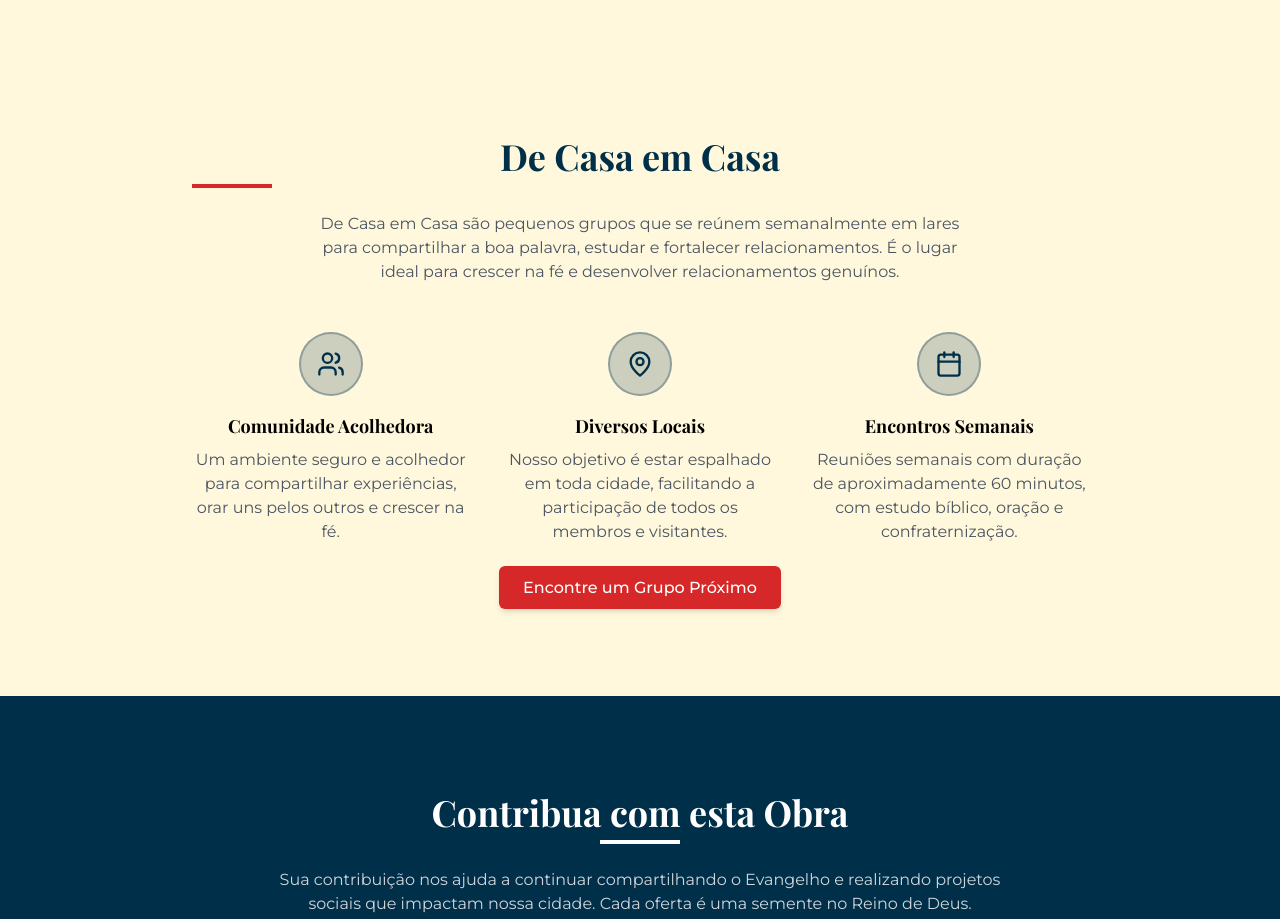
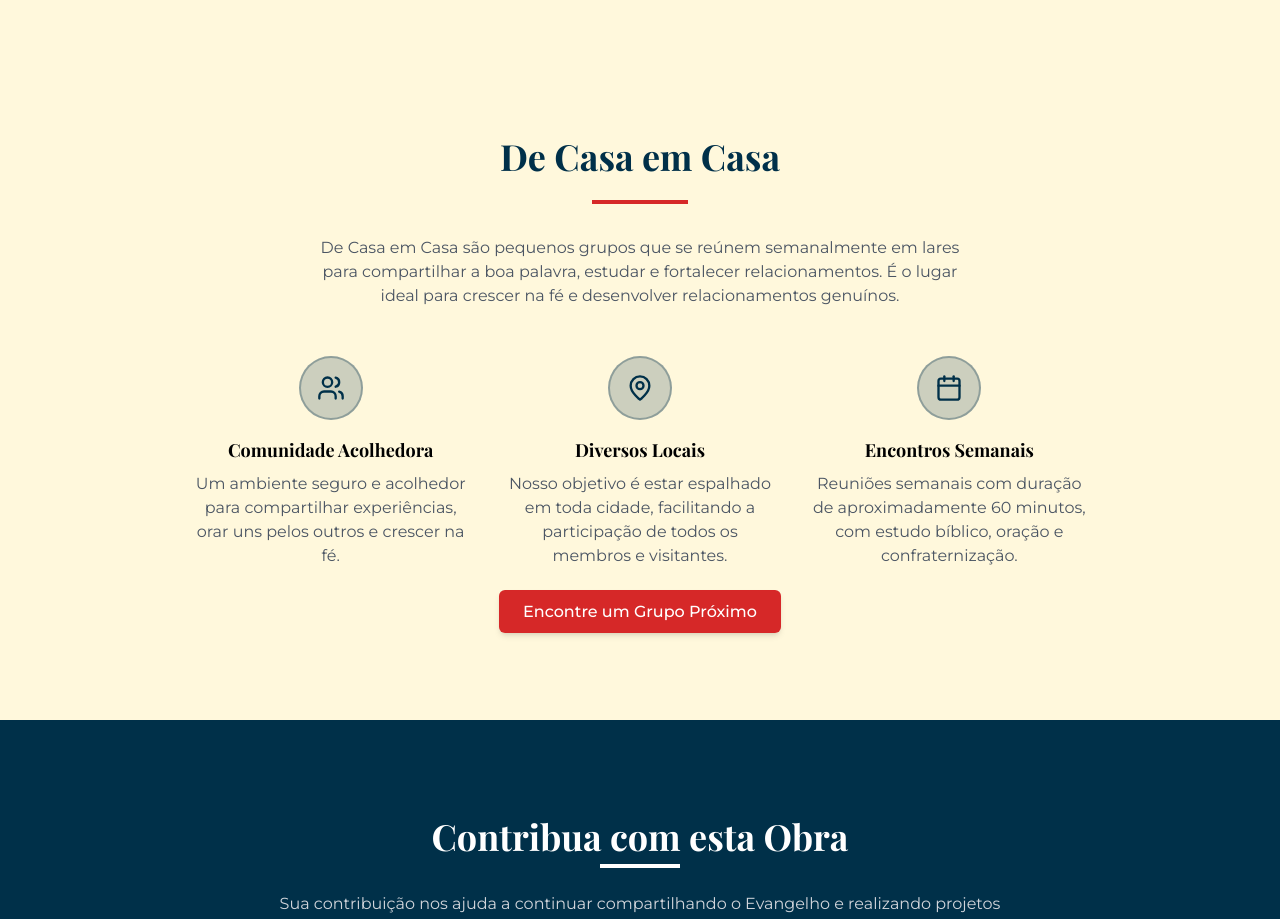
Before and after one commit to MichaelLivan/Casa-site, a React (Vite) app: page / in a window 1280 px wide. Shown: the part 1380-2299 px from the top of the page. Built offline with nearby package versions, Linux system fonts and the light colour scheme.

Commit message:
atualização

```diff
--- a/src/components/home/ConnectionGroup.tsx
+++ b/src/components/home/ConnectionGroup.tsx
@@ -9,7 +9,8 @@ const ConnectionGroup: React.FC = () => {
 
           {/* Texto */}
           <div className="text-center mb-12">
-            <h2 className="section-title">De Casa em Casa</h2>
+            <h2 className="text-2xl sm:text-3xl md:text-4xl font-bold mb-4 md:mb-6 text-church-blue font-playfair">De Casa em Casa</h2>
+            <div className="w-16 sm:w-20 md:w-24 h-1 bg-church-red mx-auto mb-6 sm:mb-8"></div>
             <p className="text-gray-600 mb-8 max-w-2xl mx-auto">
               De Casa em Casa são pequenos grupos que se reúnem semanalmente em lares para compartilhar a boa palavra,
               estudar e fortalecer relacionamentos. É o lugar ideal para crescer na fé e desenvolver relacionamentos genuínos.
```
